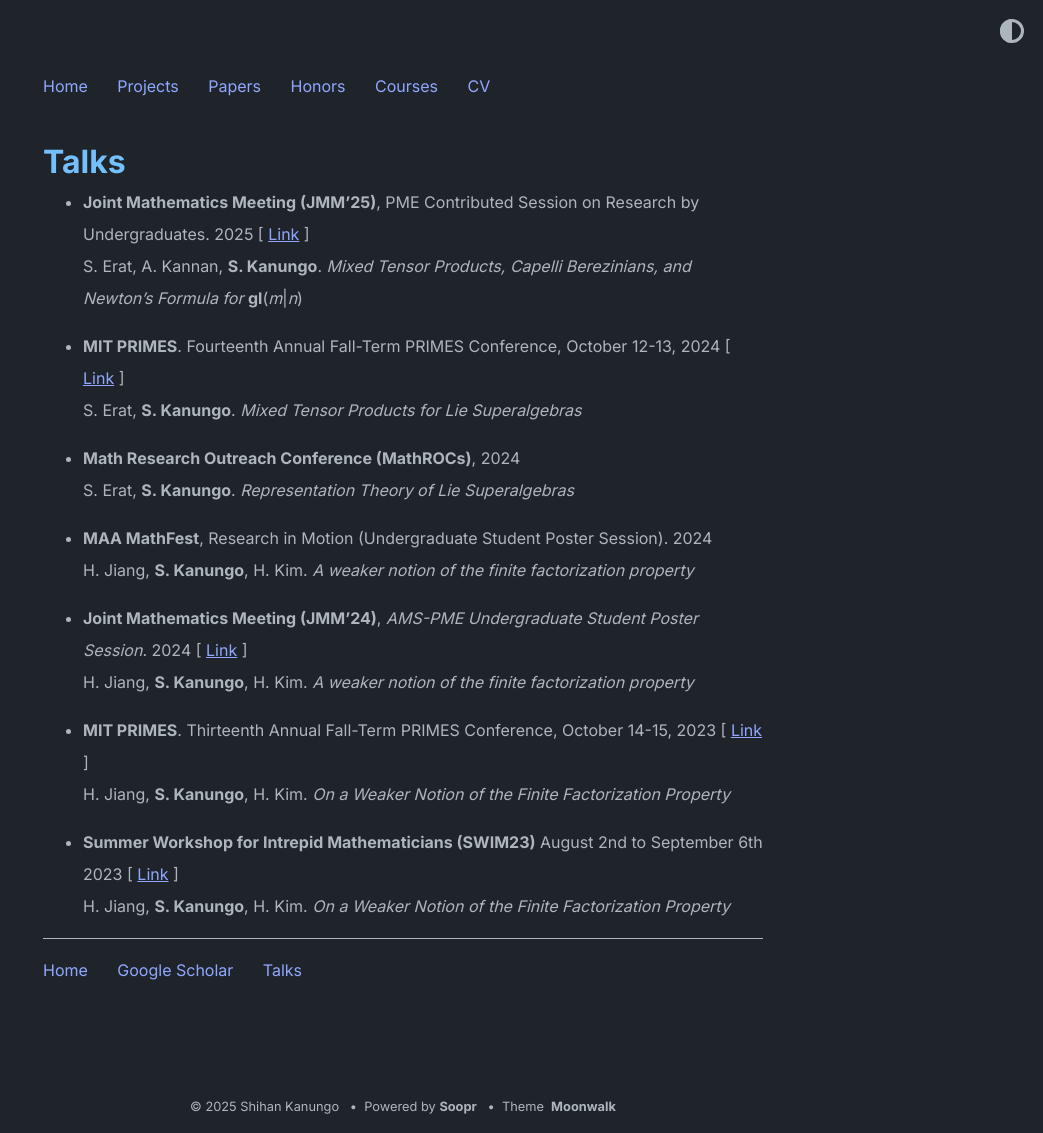
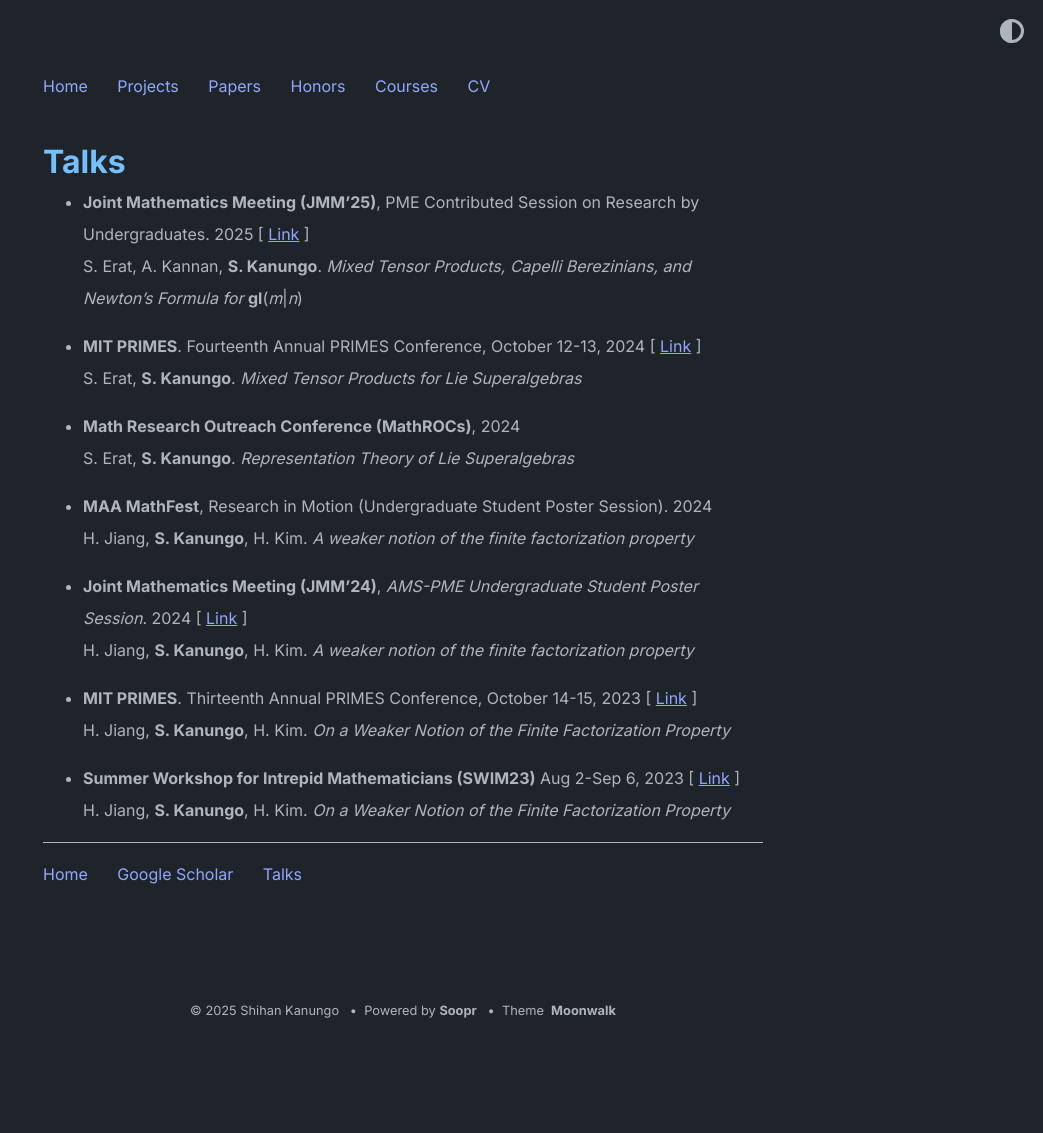
Before and after one commit to shihankanungo/shihankanungo.github.io, a Jekyll site: the page built from talks.md, in a window 1280 px wide. Shown: the whole page, without its empty margins (237-1280 px from the left). Built offline with Jekyll 4.4.1, drawn with Linux system fonts in a browser that asks for light colours; after the commit the page ends 1037 px from its top, so only the background shows below that.

Commit message:
Update talks.md

```diff
--- a/talks.md
+++ b/talks.md
@@ -7,7 +7,7 @@ title: Talks
 - **Joint Mathematics Meeting (JMM'25)**, PME Contributed Session on Research by Undergraduates. 2025 \[ [Link](https://meetings.ams.org/math/jmm2025/meetingapp.cgi/Paper/41233) \] <br />
   S. Erat, A. Kannan, **S. Kanungo**. *Mixed Tensor Products, Capelli Berezinians, and Newton’s Formula for* **gl**(*m*\|*n*) <br />
 
-- **MIT PRIMES**. Fourteenth Annual Fall-Term PRIMES Conference, October 12-13, 2024 \[ [Link](https://math.mit.edu/research/highschool/primes/conference/index.html) \] <br>
+- **MIT PRIMES**. Fourteenth Annual PRIMES Conference, October 12-13, 2024 \[ [Link](https://math.mit.edu/research/highschool/primes/conference/index.html) \] <br>
   S. Erat, **S. Kanungo**. *Mixed Tensor Products for Lie Superalgebras* <br />
 
 - **Math Research Outreach Conference (MathROCs)**, 2024 <br />
@@ -19,8 +19,8 @@ title: Talks
 - **Joint Mathematics Meeting (JMM'24)**, *AMS-PME Undergraduate Student Poster Session*. 2024 \[ [Link](https://meetings.ams.org/math/jmm2025/meetingapp.cgi/Paper/41233) \] <br />
   H. Jiang, **S. Kanungo**, H. Kim. *A weaker notion of the finite factorization property* <br />
 
-- **MIT PRIMES**. Thirteenth Annual Fall-Term PRIMES Conference, October 14-15, 2023 \[ [Link](https://math.mit.edu/research/highschool/primes/conference/conf-2023.html) \] <br>
+- **MIT PRIMES**. Thirteenth Annual PRIMES Conference, October 14-15, 2023 \[ [Link](https://math.mit.edu/research/highschool/primes/conference/conf-2023.html) \] <br>
   H. Jiang, **S. Kanungo**, H. Kim. *On a Weaker Notion of the Finite Factorization Property* <br />
 
-- **Summer Workshop for Intrepid Mathematicians (SWIM23)** August 2nd to September 6th 2023 \[ [Link](https://intrepid-math.com/workshops/2023.html) \] <br>
+- **Summer Workshop for Intrepid Mathematicians (SWIM23)** Aug 2-Sep 6, 2023 \[ [Link](https://intrepid-math.com/workshops/2023.html) \] <br>
   H. Jiang, **S. Kanungo**, H. Kim. *On a Weaker Notion of the Finite Factorization Property* <br />
```
